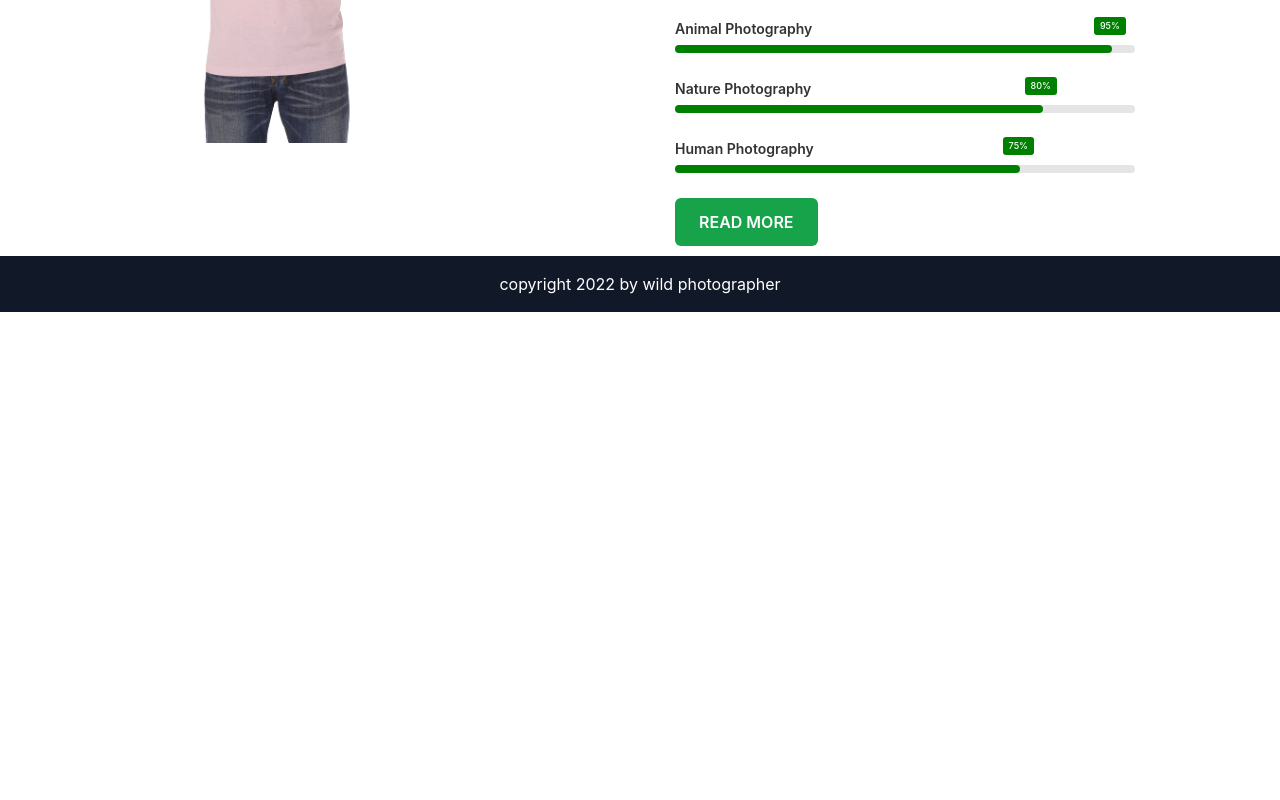
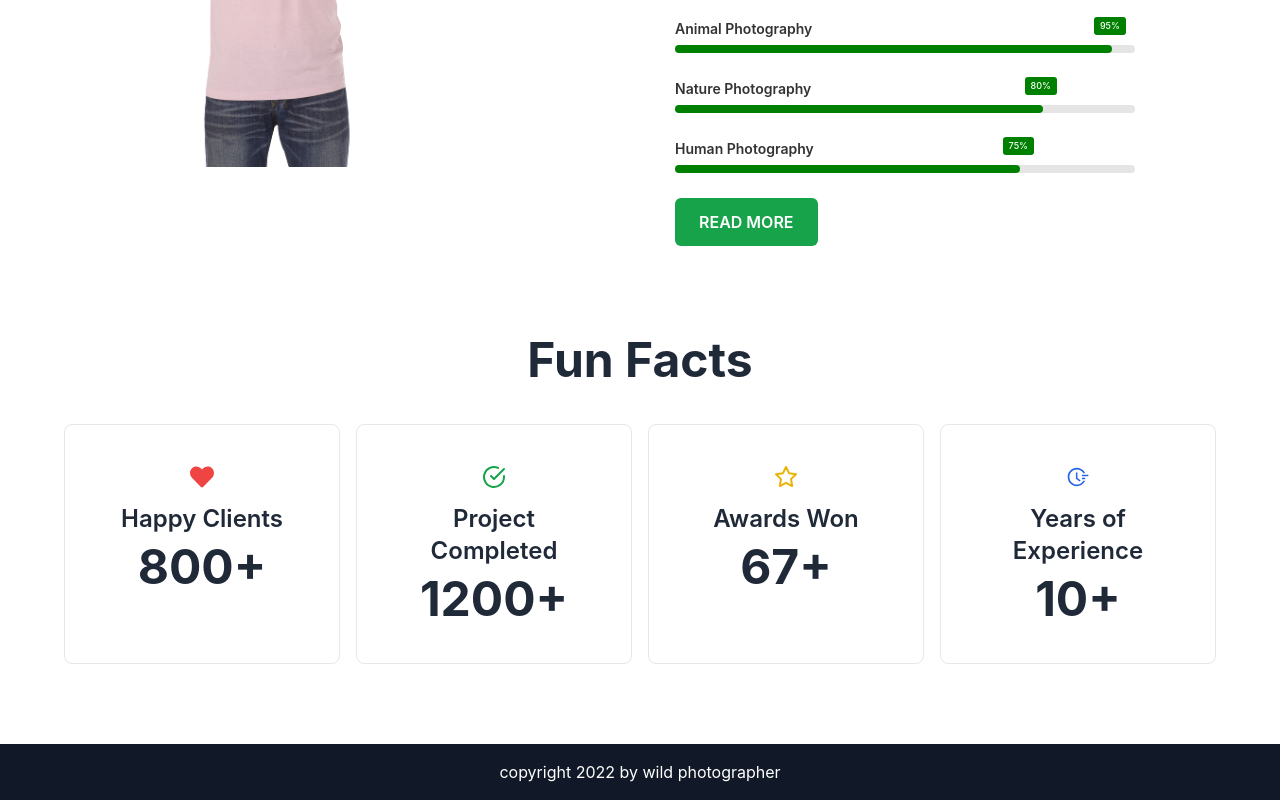
Before and after one commit to hussain322/wild-life-client, a React (Create React App) app: page / in a window 1280 px wide. Shown: the part 1078-1878 px from the top of the page. Before the commit the page ends 1390 px from the top, so only its background shows below. Built offline with nearby package versions, Linux system fonts and the light colour scheme.

Commit message:
added fun facts section

```diff
--- /dev/null
+++ b/src/Pages/Home/FunFacts/FunFacts.js
@@ -0,0 +1,47 @@
+import React from "react";
+import { FaHeart } from "react-icons/fa";
+import { FiCheckCircle, FiStar } from "react-icons/fi";
+import { AiOutlineFieldTime } from "react-icons/ai";
+
+const FunFacts = () => {
+  return (
+    <div className="my-20 w-[90%] mx-auto">
+      <h1 className="text-5xl font-bold text-center">Fun Facts</h1>
+      <div className="grid grid-cols-1 md:grid-cols-2 lg:grid-cols-4 mt-10 gap-4">
+        <div className="text-center border p-10 rounded-lg hover:shadow-lg duration-[.3s]">
+          <button>
+            <FaHeart className="text-2xl text-red-500" />
+          </button>
+          <h4 className="text-2xl font-semibold py-2">Happy Clients</h4>
+          <h2 className="text-5xl font-bold">800+</h2>
+        </div>
+
+        <div className="text-center border p-10 rounded-lg hover:shadow-lg duration-[.3s]">
+          <button>
+            <FiCheckCircle className="text-2xl text-green-600" />
+          </button>
+          <h4 className="text-2xl font-semibold py-2">Project Completed</h4>
+          <h2 className="text-5xl font-bold">1200+</h2>
+        </div>
+
+        <div className="text-center border p-10 rounded-lg hover:shadow-lg duration-[.3s]">
+          <button>
+            <FiStar className="text-2xl text-yellow-500" />
+          </button>
+          <h4 className="text-2xl font-semibold py-2">Awards Won</h4>
+          <h2 className="text-5xl font-bold">67+</h2>
+        </div>
+
+        <div className="text-center border p-10 rounded-lg hover:shadow-lg duration-[.3s]">
+          <button>
+            <AiOutlineFieldTime className="text-2xl text-blue-600" />
+          </button>
+          <h4 className="text-2xl font-semibold py-2">Years of Experience</h4>
+          <h2 className="text-5xl font-bold">10+</h2>
+        </div>
+      </div>
+    </div>
+  );
+};
+
+export default FunFacts;
--- a/src/Pages/Home/Home/Home.js
+++ b/src/Pages/Home/Home/Home.js
@@ -1,5 +1,6 @@
 import React from "react";
 import Banner from "../Banner/Banner";
+import FunFacts from "../FunFacts/FunFacts";
 import ProgressBar from "../ProgressBar/ProgressBar";
 
 const Home = () => {
@@ -7,6 +8,7 @@ const Home = () => {
     <div>
       <Banner />
       <ProgressBar />
+      <FunFacts />
     </div>
   );
 };
--- a/src/Pages/Home/ProgressBar/ProgressBar.js
+++ b/src/Pages/Home/ProgressBar/ProgressBar.js
@@ -5,7 +5,7 @@ import photographer from "../../../assets/photographer.png";
 function ProgressBar() {
   return (
     <div className="grid grid-cols-1 md:grid-cols-2 w-[90%] mx-auto">
-      <div>
+      <div className="mt-6">
         <img src={photographer} alt="" className="w-3/4" />
       </div>
       <div className="container">
--- a/src/Pages/Login.js/Login/Login.css
+++ b/src/Pages/Login.js/Login/Login.css
@@ -7,3 +7,7 @@
   background-size: cover;
   background-attachment: fixed;
 }
+
+.form-container {
+  background: linear-gradient(#317594 0%, rgba(21, 21, 21, 0) 100%);
+}
--- a/src/Pages/Login.js/Login/Login.js
+++ b/src/Pages/Login.js/Login/Login.js
@@ -6,11 +6,9 @@ import { Link } from "react-router-dom";
 const Login = () => {
   return (
     <div className="login-container">
-      <div className="w-3/4 md:w-1/2 lg:w-[35%] mx-auto pt-20">
-        <h1 className="text-4xl font-bold text-white text-center">
-          Welcome to Login
-        </h1>
-        <form className="pt-10">
+      <div className="w-5/6 md:w-1/2 lg:w-[35%] mx-auto pt-20">
+        <form className="pt-10 form-container p-10">
+          <h1 className="text-4xl font-bold text-white text-center">Login</h1>
           <div className="form-control">
             <label className="label">
               <span className="label-text text-white">Email</span>
@@ -37,11 +35,10 @@ const Login = () => {
             </label>
           </div>
           <div className="form-control mt-6">
-            <button className="btn bg-green-600 hover:bg-green-700">
+            <button className="btn bg-green-600 hover:bg-green-700 border-green-600 hover:border-green-600">
               Login
             </button>
           </div>
-        </form>
           <div className="text-white pt-4">
             Doesn't have account yet?
             <Link to="/signup" className="font-semibold ml-2">
@@ -55,6 +52,7 @@ const Login = () => {
               sign in with google
             </button>
           </div>
+        </form>
       </div>
     </div>
   );
--- a/src/Pages/Login.js/SignUp/SignUp.js
+++ b/src/Pages/Login.js/SignUp/SignUp.js
@@ -5,11 +5,9 @@ import googleIcon from "../../../assets/icons/1534129544.svg";
 const SignUp = () => {
   return (
     <div className="login-container">
-      <div className="w-3/4 md:w-1/2 lg:w-[35%] mx-auto pt-10">
-        <h1 className="text-4xl font-bold text-white text-center">
-          Sign Up Here
-        </h1>
-        <form className="pt-4">
+      <div className="w-5/6 md:w-1/2 lg:w-[35%] mx-auto pt-10">
+        <form className="pt-10 form-container p-10">
+          <h1 className="text-4xl font-bold text-white text-center">Sign Up</h1>
           <div className="form-control">
             <label className="label">
               <span className="label-text text-white">Your Name</span>
@@ -27,8 +25,8 @@ const SignUp = () => {
             </label>
             <input
               type="text"
+              placeholder="PhotoURL"
               name="photoURL"
-              placeholder="email"
               className="input input-bordered"
             />
           </div>
@@ -38,8 +36,8 @@ const SignUp = () => {
             </label>
             <input
               type="email"
+              placeholder="email"
               name="email"
-              placeholder="email"
               className="input input-bordered"
             />
           </div>
@@ -54,18 +52,17 @@ const SignUp = () => {
               className="input input-bordered"
             />
             <label className="label">
-              <p className="text-white">
-                <input type="checkbox" name="" id="" /> Accept Terms And
-                Conditions
+              <p className="label-text-alt link link-hover text-white">
+                <input type="checkbox" name="" id="" className="mr-2" />
+                Accept Terms And Conditions
               </p>
             </label>
           </div>
           <div className="form-control mt-6">
-            <button className="btn bg-green-600 hover:bg-green-700 border border-green-600 hover:border-green-700">
-              SignUp
+            <button className="btn bg-green-600 hover:bg-green-700 border-green-600 hover:border-green-600">
+              Sign Up
             </button>
           </div>
-        </form>
           <div className="text-white pt-4">
             Already Have an Account?
             <Link to="/login" className="font-semibold ml-2">
@@ -79,6 +76,7 @@ const SignUp = () => {
               sign in with google
             </button>
           </div>
+        </form>
       </div>
     </div>
   );
```
Lines whose indentation alone changed are shown as unchanged.
